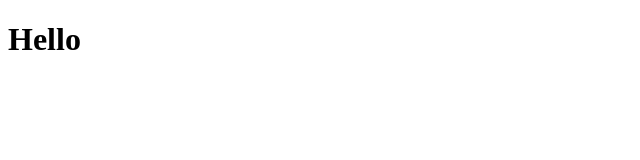
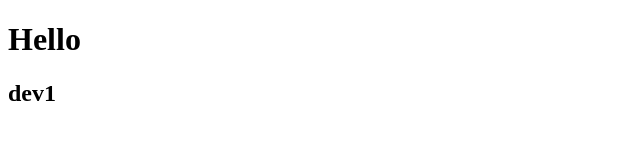
Before and after one commit to Thiha30459/test, a plain HTML site: page index.html in a window 1280 px wide. Shown: the full height of the page, 0-640 px from the left. Drawn offline with Linux system fonts and the light colour scheme.

Commit message:
adding h2

```diff
--- a/index.html
+++ b/index.html
@@ -8,5 +8,6 @@
 </head>
 <body>
     <h1>Hello</h1>
+    <h2>dev1</h2>
 </body>
 </html>
```
